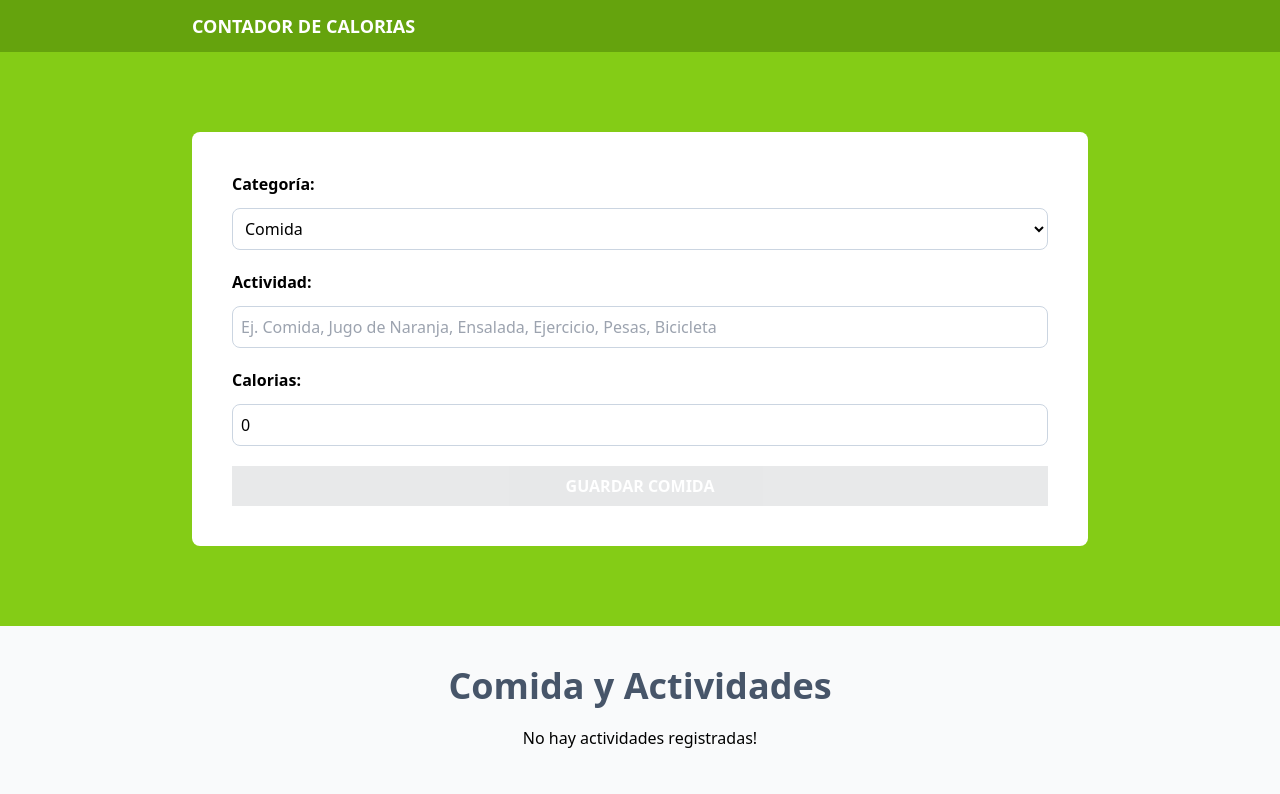
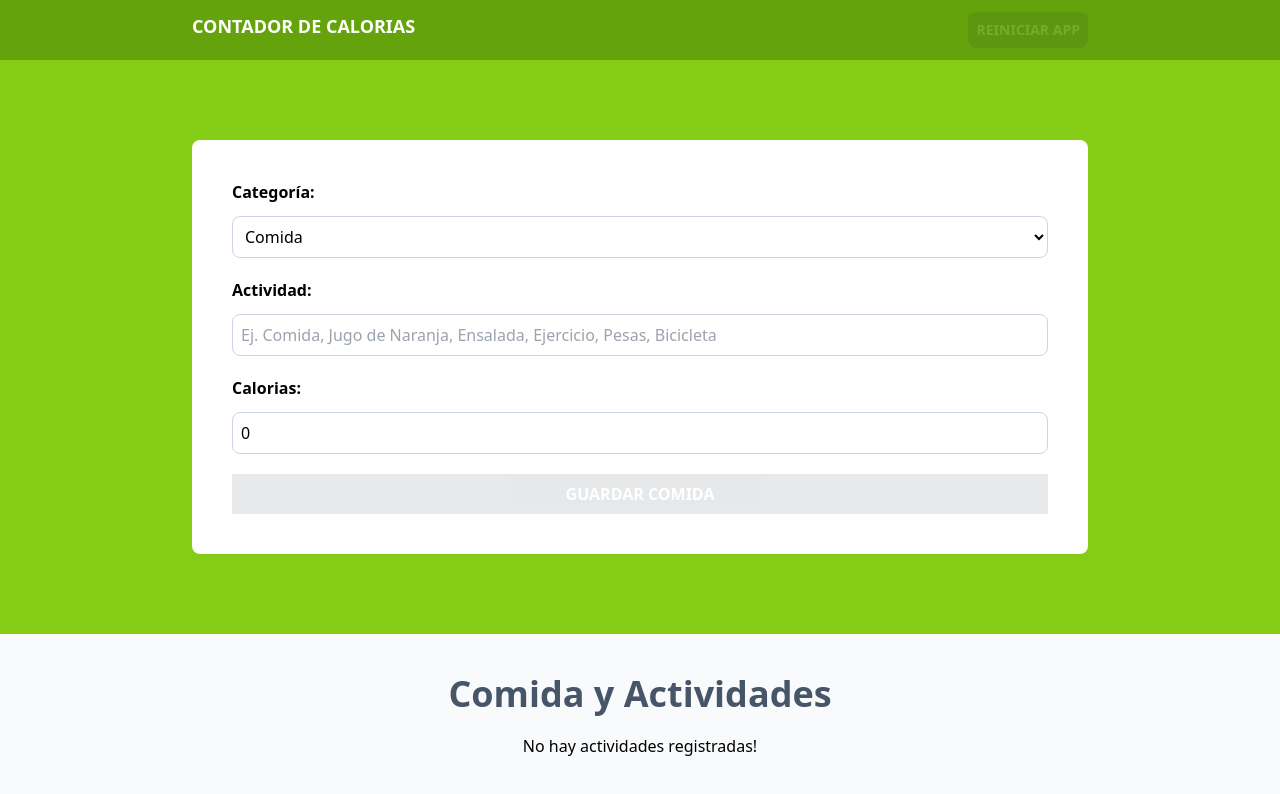
Before and after one commit to 7Fernando7/calorie-tracker, a React (Vite) app: page / in a window 1280 px wide. Shown: the top 794 px of the page. Built offline with nearby package versions, Linux system fonts and the light colour scheme.

Commit message:
Creando la acción para reiniciar app

```diff
--- a/src/App.tsx
+++ b/src/App.tsx
@@ -1,4 +1,4 @@
-import { useReducer,useEffect } from "react"
+import { useReducer,useEffect, useMemo } from "react"
 import Form from "./componentes/Form"
 import { activityReducer, initialState } from "./reducers/activity-reducer"
 import ActivityList from "./componentes/ActivityList"
@@ -12,6 +12,8 @@ function App() {
       localStorage.setItem('activities', JSON.stringify(state.activities))
     }, [state.activities])
 
+    const canRestartApp = () => useMemo(() => state.activities.length, [state.activities])
+
 
     return (
       <>
@@ -20,6 +22,14 @@ function App() {
               <h1 className="text-center text-lg font-bold text-white uppercase" >
                 Contador de Calorias
               </h1>
+
+              <button className="bg-gray-800 hover:bg-gray-900 p-2 font-bold uppercase text-white cursor-pointer rounded-lg text-sm
+                disabled:opacity-10"
+                disabled={!canRestartApp()}
+                onClick={() => dispatch({ type: 'restart-app' })}
+                >
+                Reiniciar App
+              </button>
             </div>
           </header>
 
--- a/src/reducers/activity-reducer.ts
+++ b/src/reducers/activity-reducer.ts
@@ -3,7 +3,8 @@ import { Activity } from "../types"
 export type ActivityActions =
     { type: 'save-activity', payload: { newActivity: Activity } } |
     { type: 'set-activeId', payload: { id: Activity['id'] } } |
-    { type: 'delete-activeId', payload: { id: Activity['id'] } }
+    { type: 'delete-activeId', payload: { id: Activity['id'] } } |
+    { type: 'restart-app' }
 
 export type ActivityState = {
     activities : Activity[],
@@ -57,6 +58,13 @@ export const activityReducer = (
         }
     }
 
+    if(actions.type === 'restart-app') {
+        return {
+            activities: [],
+            activeId: ''  // Resetear el estado del id de la actividad seleccionada y el state de las actividades
+        }
+    }
+
     return state
 
 }
```
